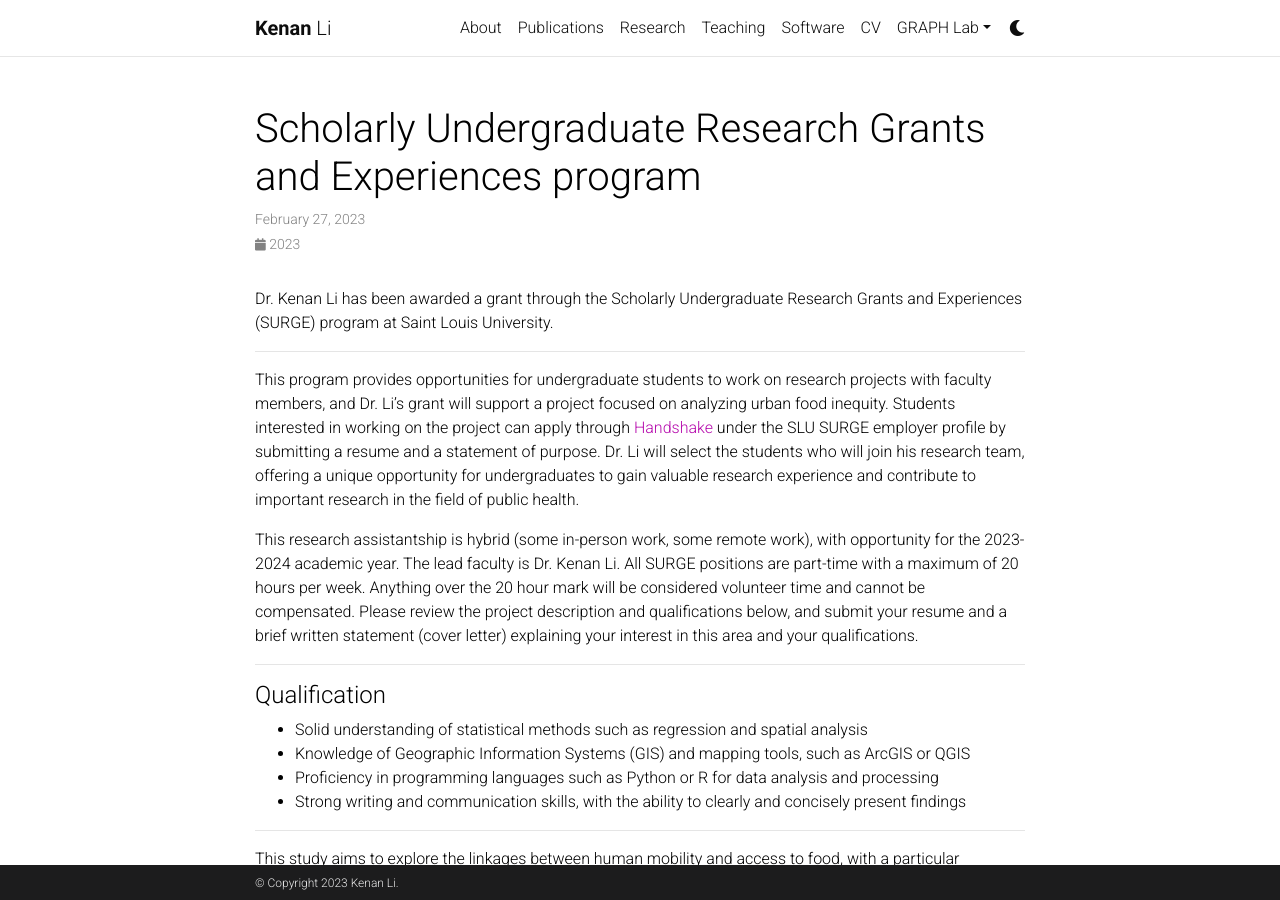
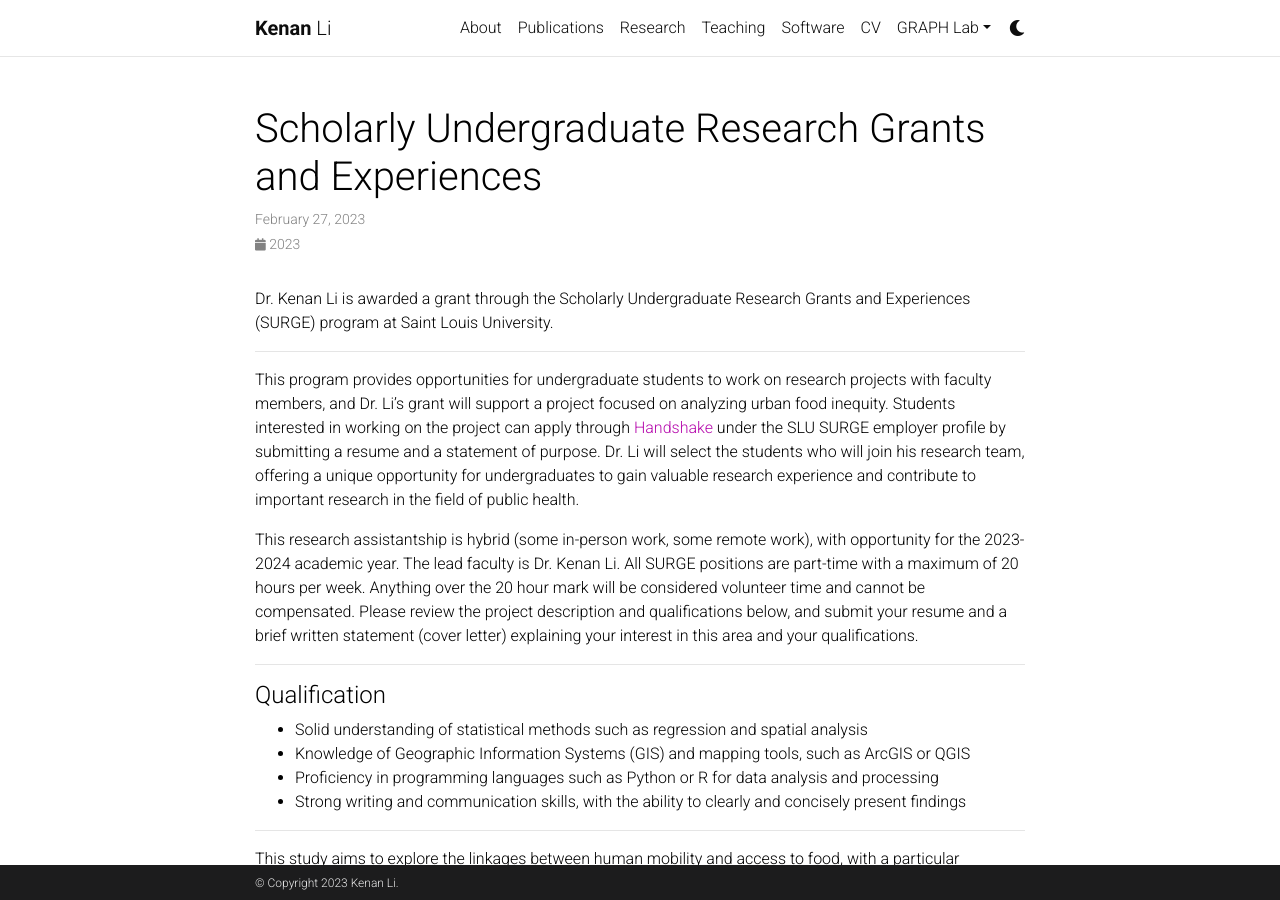
Before and after one commit to Kenan-Li/Kenan-Li.github.io, a Jekyll site: the page built from _news/SURGE.md, in a window 1280 px wide and 900 px high. Built offline with Jekyll 4.4.1, drawn with Linux system fonts in a browser that asks for light colours; full-size pictures stand in for the smaller copies a plugin makes; comment, search, counter and statistics services are not loaded; a style sheet for code colours, icons or effects is not loaded.

Commit message:
Add news

```diff
--- a/_news/SURGE.md
+++ b/_news/SURGE.md
@@ -1,11 +1,11 @@
 ---
 layout: post
-title: Scholarly Undergraduate Research Grants and Experiences program
+title: Scholarly Undergraduate Research Grants and Experiences
 date: 2023-02-27 16:00:00-0400
 inline: false
 ---
 
-Dr. Kenan Li has been awarded a grant through the Scholarly Undergraduate Research Grants and Experiences (SURGE) program at Saint Louis University.
+Dr. Kenan Li is awarded a grant through the Scholarly Undergraduate Research Grants and Experiences (SURGE) program at Saint Louis University.
 
 ***
 
```
Also changed, not shown: _news/AHR.md (added, +18 -0 lines), _news/TGI_Seed.md (added, +18 -0 lines).
